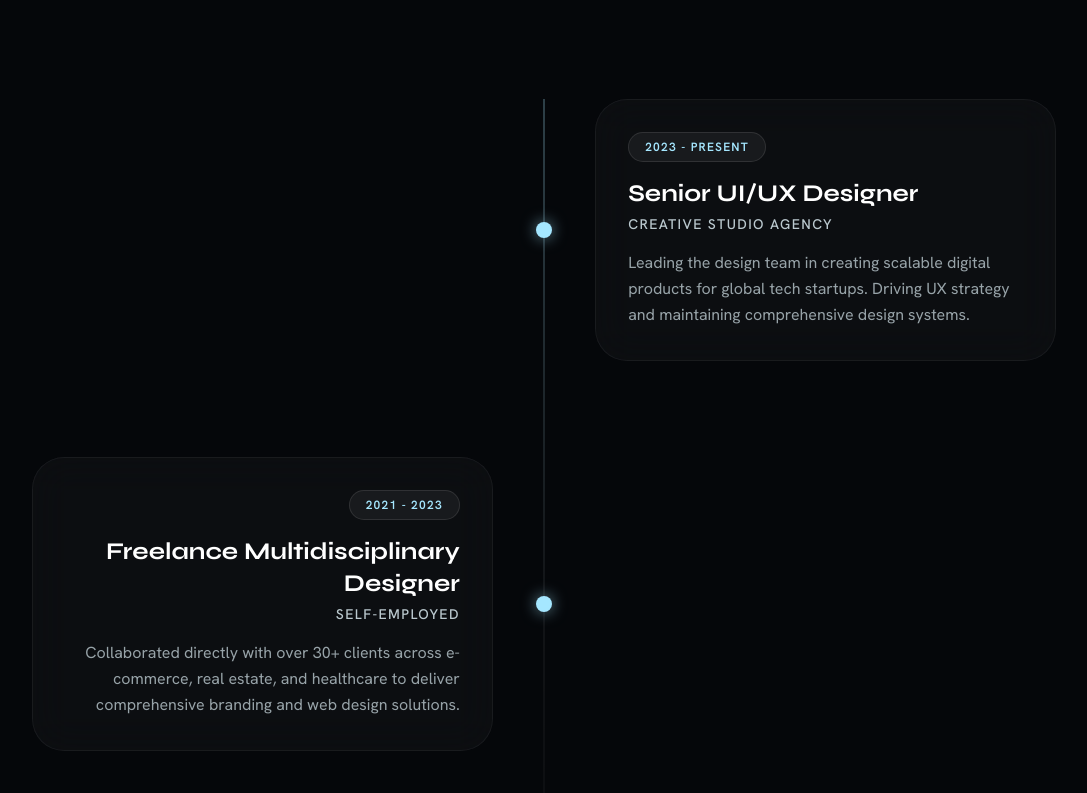
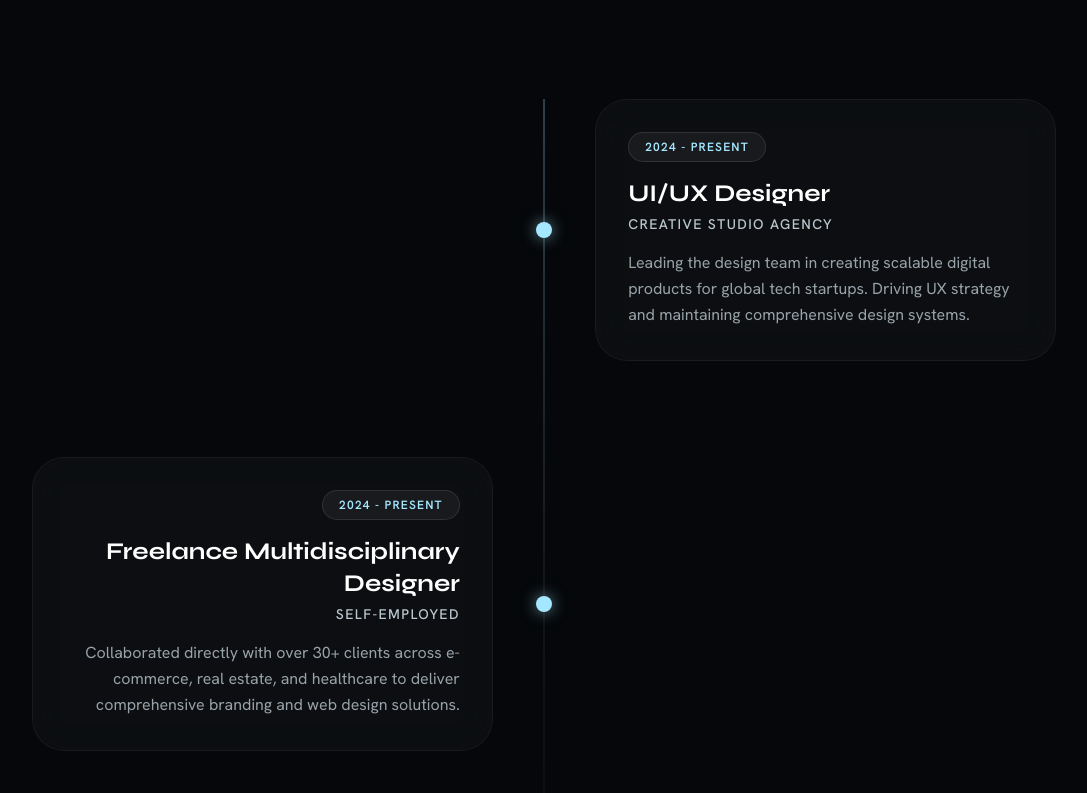
Before and after one commit to Rahul2749/SKotturtyPortfolio, a React (Vite) app: page / in a window 1280 px wide. Shown: the part 1587-2380 px from the top of the page, without its empty margins (96-1183 px from the left). Built offline with nearby package versions, Linux system fonts and the light colour scheme.

Commit message:
Fix app templates CSS sprite alignment and update Experience timeline

```diff
--- a/src/components/Experience.jsx
+++ b/src/components/Experience.jsx
@@ -1,13 +1,13 @@
 export default function Experience() {
   const experiences = [
     {
-      year: "2023 - Present",
-      role: "Senior UI/UX Designer",
+      year: "2024 - Present",
+      role: "UI/UX Designer",
       company: "Creative Studio Agency",
       description: "Leading the design team in creating scalable digital products for global tech startups. Driving UX strategy and maintaining comprehensive design systems."
     },
     {
-      year: "2021 - 2023",
+      year: "2024 - Present",
       role: "Freelance Multidisciplinary Designer",
       company: "Self-Employed",
       description: "Collaborated directly with over 30+ clients across e-commerce, real estate, and healthcare to deliver comprehensive branding and web design solutions."
--- a/src/components/Portfolio.jsx
+++ b/src/components/Portfolio.jsx
@@ -184,22 +184,22 @@ export default function Portfolio() {
             <div className="grid grid-cols-2 md:grid-cols-4 gap-4 md:gap-6">
               <div className="glass rounded-3xl p-1 project-card overflow-hidden w-full aspect-[9/19]">
                 <div className="w-full h-full rounded-[1.3rem] overflow-hidden relative bg-surface-container group">
-                  <img src="/app_templates.jpg" alt="Beethub App Screen 1" className="absolute top-0 left-0 w-[400%] h-full max-w-none object-cover transition-transform duration-700 group-hover:scale-105" style={{ objectPosition: '0% 50%' }} />
+                  <img src="/app_templates.jpg" alt="Beethub App Screen 1" className="w-full h-full object-cover transition-transform duration-700 group-hover:scale-105" style={{ objectPosition: '0% 50%' }} />
                 </div>
               </div>
               <div className="glass rounded-3xl p-1 project-card overflow-hidden w-full aspect-[9/19]">
                 <div className="w-full h-full rounded-[1.3rem] overflow-hidden relative bg-surface-container group">
-                  <img src="/app_templates.jpg" alt="Beethub App Screen 2" className="absolute top-0 left-0 w-[400%] h-full max-w-none object-cover transition-transform duration-700 group-hover:scale-105" style={{ objectPosition: '33.333% 50%' }} />
+                  <img src="/app_templates.jpg" alt="Beethub App Screen 2" className="w-full h-full object-cover transition-transform duration-700 group-hover:scale-105" style={{ objectPosition: '33.333% 50%' }} />
                 </div>
               </div>
               <div className="glass rounded-3xl p-1 project-card overflow-hidden w-full aspect-[9/19]">
                 <div className="w-full h-full rounded-[1.3rem] overflow-hidden relative bg-surface-container group">
-                  <img src="/app_templates.jpg" alt="Beethub App Screen 3" className="absolute top-0 left-0 w-[400%] h-full max-w-none object-cover transition-transform duration-700 group-hover:scale-105" style={{ objectPosition: '66.666% 50%' }} />
+                  <img src="/app_templates.jpg" alt="Beethub App Screen 3" className="w-full h-full object-cover transition-transform duration-700 group-hover:scale-105" style={{ objectPosition: '66.666% 50%' }} />
                 </div>
               </div>
               <div className="glass rounded-3xl p-1 project-card overflow-hidden w-full aspect-[9/19]">
                 <div className="w-full h-full rounded-[1.3rem] overflow-hidden relative bg-surface-container group">
-                  <img src="/app_templates.jpg" alt="Beethub App Screen 4" className="absolute top-0 left-0 w-[400%] h-full max-w-none object-cover transition-transform duration-700 group-hover:scale-105" style={{ objectPosition: '100% 50%' }} />
+                  <img src="/app_templates.jpg" alt="Beethub App Screen 4" className="w-full h-full object-cover transition-transform duration-700 group-hover:scale-105" style={{ objectPosition: '100% 50%' }} />
                 </div>
               </div>
             </div>
```
